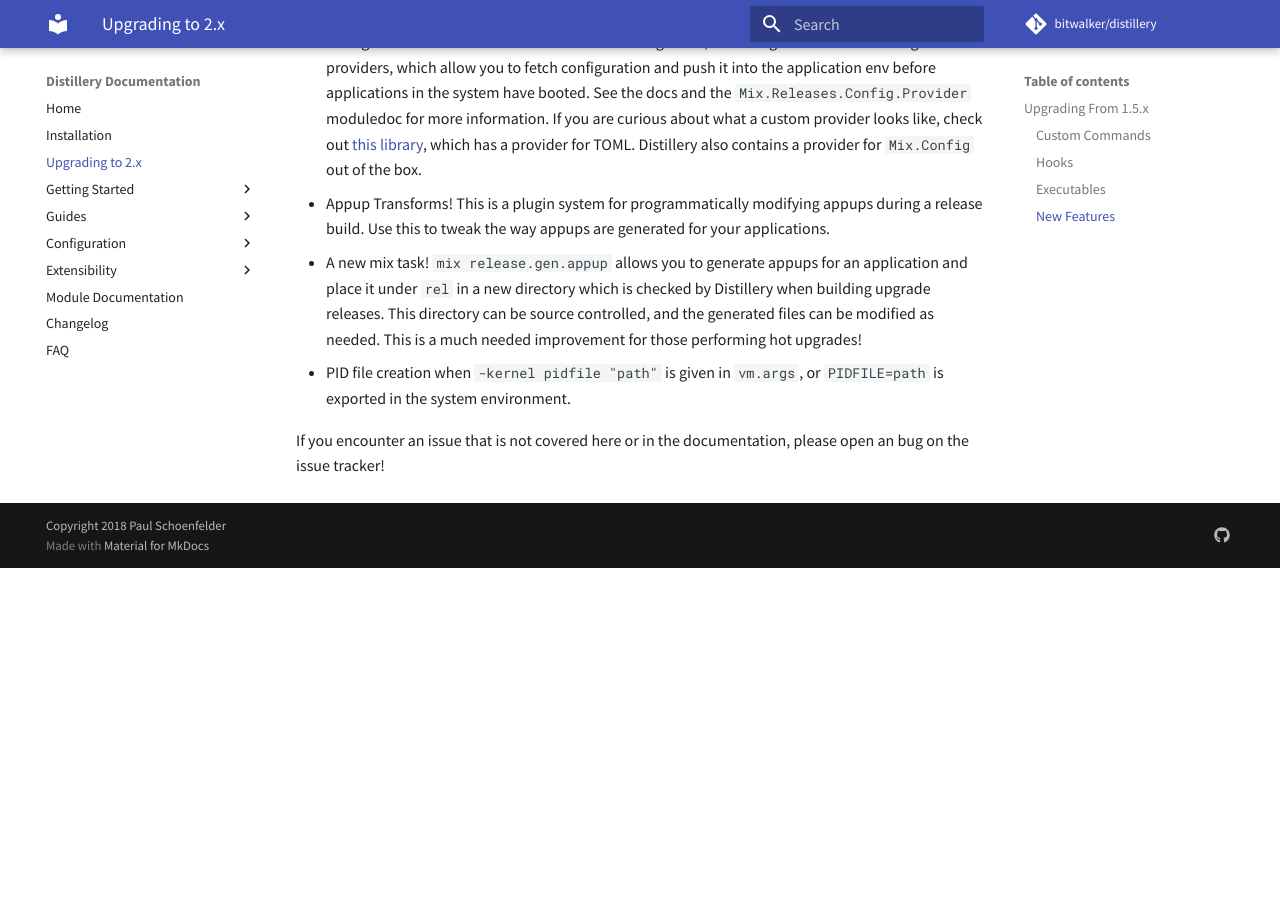
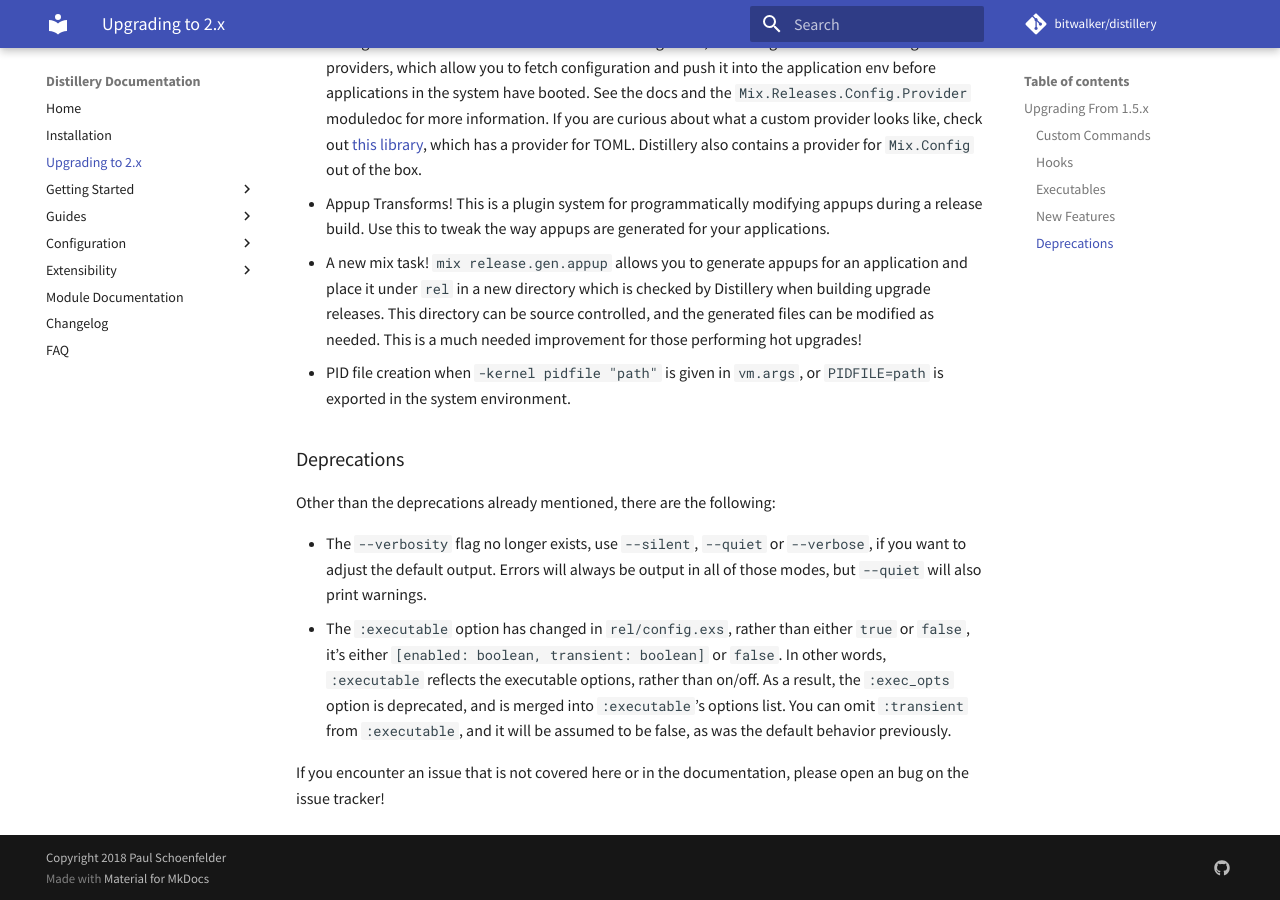
Before and after one commit to bitwalker/distillery, an MkDocs documentation site: the page built from docs/upgrading_to_2_0.md, in a window 1280 px wide and 900 px high, scrolled down 1924 px. Built offline with MkDocs 1.6.1 and Material for MkDocs 9.7.7, drawn with Linux system fonts in a browser that asks for light colours; comment, search, counter and statistics services are not loaded; before the commit the page ends 2492 px from its top, so only the background shows below that.

Commit message:
Note --verbosity deprecation in upgrade guide

```diff
--- a/docs/upgrading_to_2_0.md
+++ b/docs/upgrading_to_2_0.md
@@ -92,5 +92,18 @@ information as they are big quality of life improvements!
   * PID file creation when `-kernel pidfile "path"` is given in `vm.args`, or
     `PIDFILE=path` is exported in the system environment.
 
+### Deprecations
+
+Other than the deprecations already mentioned, there are the following:
+
+  * The `--verbosity` flag no longer exists, use `--silent`, `--quiet` or `--verbose`,
+    if you want to adjust the default output. Errors will always be output in all of
+    those modes, but `--quiet` will also print warnings.
+  * The `:executable` option has changed in `rel/config.exs`, rather than either `true` or
+    `false`, it's either `[enabled: boolean, transient: boolean]` or `false`. In other words,
+    `:executable` reflects the executable options, rather than on/off. As a result, the `:exec_opts`
+    option is deprecated, and is merged into `:executable`'s options list. You can omit `:transient`
+    from `:executable`, and it will be assumed to be false, as was the default behavior previously.
+
 If you encounter an issue that is not covered here or in the documentation,
 please open an bug on the issue tracker!
```
